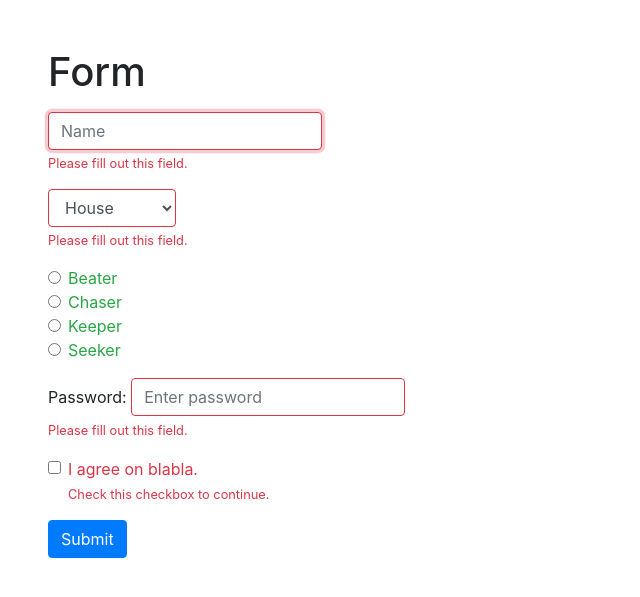
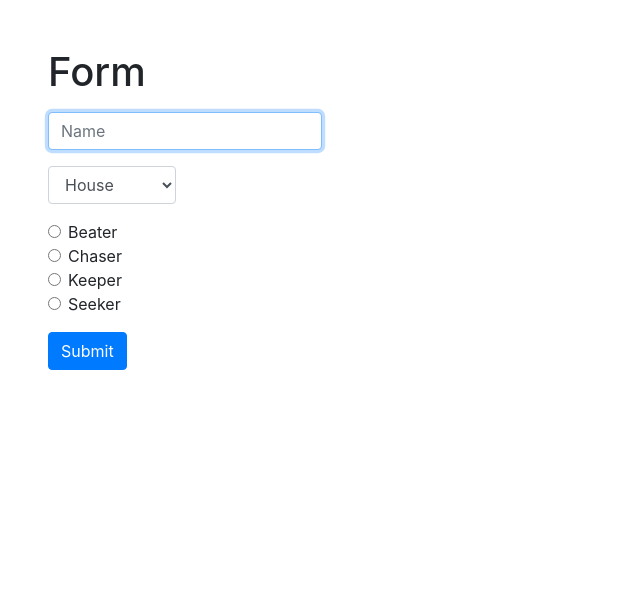
Before and after one commit to Rahozin/CS50, a Flask app: page /form in a window 1280 px wide. Shown: the part 60-657 px from the top of the page, without its empty margins (0-640 px from the left). Run offline with Flask 2, Linux system fonts and the light colour scheme; some libraries are stand-ins or nearby versions.

Commit message:
form_is_done

```diff
--- a/pset7/survey/templates/form.html
+++ b/pset7/survey/templates/form.html
@@ -2,16 +2,14 @@
 
 {% block main %}
 
-    <!-- http://getbootstrap.com/docs/4.1/content/typography/ -->
     <h1 class="mb-3">Form</h1>
 
-    <!-- http://getbootstrap.com/docs/4.1/components/forms/ -->
-    <form action="/form" method="post" class="was-validated">
+    <form action="/form" method="post" class="needs-validation" novalidate>
 
         <div class="form-group">
             <input autocomplete="off" autofocus class="form-control" name="name" placeholder="Name" type="text" required>
-            <div class="valid-feedback">Valid.</div>
-            <div class="invalid-feedback">Please fill out this field.</div>
+            <!-- <div class="valid-feedback">Valid</div> -->
+            <div class="invalid-feedback">Please fill out this field</div>
         </div>
         <div class="form-group">
             <select class="form-control" name="house" required>
@@ -21,12 +19,12 @@
                 <option value="Ravenclaw">Ravenclaw</option>
                 <option value="Slytherin">Slytherin</option>
             </select>
-            <div class="valid-feedback">Valid.</div>
-            <div class="invalid-feedback">Please fill out this field.</div>
+            <!-- <div class="valid-feedback">Valid</div> -->
+            <div class="invalid-feedback">Please select an option</div>
         </div>
         <div class="form-group">
             <div class="form-check">
-                <input class="form-check-input" id="Beater" name="position" type="radio" value="Beater">
+                <input class="form-check-input" id="Beater" name="position" type="radio" value="Beater" required>
                 <label class="form-check-label" for="Beater">Beater</label>
             </div>
             <div class="form-check">
@@ -40,39 +38,36 @@
             <div class="form-check">
                 <input class="form-check-input" id="Seeker" name="position" type="radio" value="Seeker">
                 <label class="form-check-label" for="Seeker">Seeker</label>
+                <!-- <div class="valid-feedback">Valid</div> -->
+                <div class="invalid-feedback">Please select an option</div>
             </div>
         </div>
 
-        <!-- <form action="/action_page.php" class="was-validated"> -->
-            <!-- <div class="mb-3 mt-3">
-              <label for="uname" class="form-label">Username:</label>
-              <input type="text" class="form-control" id="uname" placeholder="Enter username" name="uname" required>
-              <div class="valid-feedback">Valid.</div>
-              <div class="invalid-feedback">Please fill out this field.</div>
-            </div> -->
-            <div class="mb-3">
-              <label for="pwd" class="form-label">Password:</label>
-              <input type="password" class="form-control" id="pwd" placeholder="Enter password" name="pswd" required>
-              <div class="valid-feedback">Valid.</div>
-              <div class="invalid-feedback">Please fill out this field.</div>
-            </div>
-            <div class="form-check mb-3">
-              <input class="form-check-input" type="checkbox" id="myCheck"  name="remember" required>
-              <label class="form-check-label" for="myCheck">I agree on blabla.</label>
-              <div class="valid-feedback">Valid.</div>
-              <div class="invalid-feedback">Check this checkbox to continue.</div>
-            </div>
-          <button type="submit" class="btn btn-primary">Submit</button>
-        </form>
+        <button class="btn btn-primary" type="submit">Submit</button>
 
-        <!-- http://getbootstrap.com/docs/4.1/components/buttons/ -->
-        <!-- <button class="btn btn-primary" type="submit">Submit</button>
-
-    </form> -->
+    </form>
 
     <script>
 
-        /* TODO */
+        // Example starter JavaScript for disabling form submissions if there are invalid fields
+        (() => {
+        'use strict'
+
+            // Fetch all the forms we want to apply custom Bootstrap validation styles to
+            const forms = document.querySelectorAll('.needs-validation')
+
+            // Loop over them and prevent submission
+            Array.from(forms).forEach(form => {
+                form.addEventListener('submit', event => {
+                    if (!form.checkValidity()) {
+                        event.preventDefault()
+                        event.stopPropagation()
+                    }
+
+                    form.classList.add('was-validated')
+                }, false)
+            })
+        })()
 
     </script>
 
--- a/pset7/survey/templates/layout.html
+++ b/pset7/survey/templates/layout.html
@@ -7,15 +7,11 @@
         <meta charset="utf-8">
         <meta name="viewport" content="initial-scale=1, width=device-width">
 
-        <!-- http://getbootstrap.com/docs/4.1/ -->
+        <!-- http://getbootstrap.com/docs/ -->
         <link href="https://stackpath.bootstrapcdn.com/bootstrap/4.1.3/css/bootstrap.min.css" rel="stylesheet">
         <script src="https://code.jquery.com/jquery-3.3.1.min.js"></script>
         <script src="https://cdnjs.cloudflare.com/ajax/libs/popper.js/1.14.3/umd/popper.min.js"></script>
-        <script src="https://stackpath.bootstrapcdn.com/bootstrap/4.1.3/js/bootstrap.min.js"></script>
-
-        <!-- Next two lines are stylesheet and formvalidator from bootstrap 5.2.1 -->
-        <!-- <link href="https://cdn.jsdelivr.net/npm/bootstrap@5.2.1/dist/css/bootstrap.min.css" rel="stylesheet"> -->
-        <script src="https://cdn.jsdelivr.net/npm/bootstrap@5.2.1/dist/js/bootstrap.bundle.min.js"></script>
+        <script src="https://cdn.jsdelivr.net/npm/bootstrap@5.2.2/dist/js/bootstrap.bundle.min.js"></script>
 
         <link href="/static/styles.css" rel="stylesheet">
 
@@ -46,9 +42,6 @@
         <!-- http://getbootstrap.com/docs/4.1/layout/overview/#containers -->
         <main class="container-fluid p-5">
 
-        <!-- Next line can change container`s style to bootstrap 5.2.1-->
-        <!-- <main class="container mt-3"> -->
-
             {% block main %}{% endblock %}
         </main>
 
```
